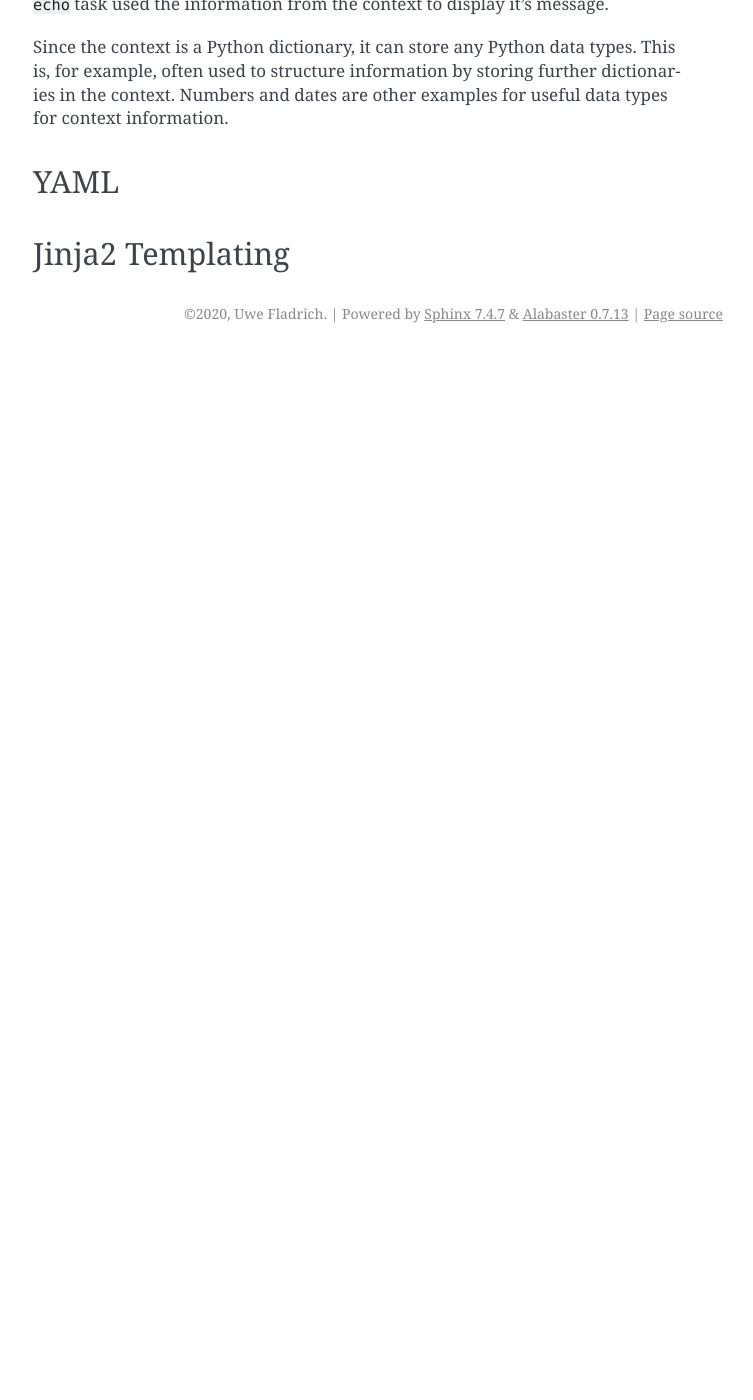
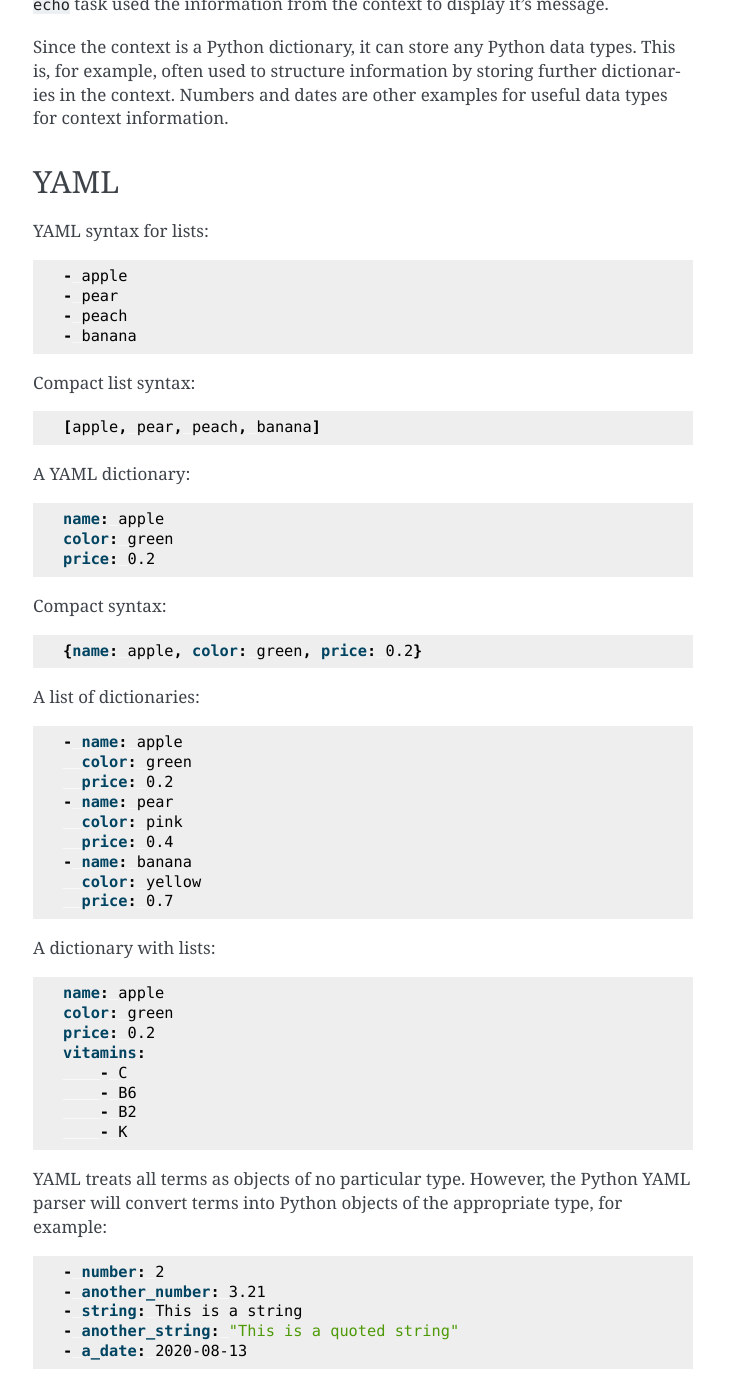
Before and after one commit to uwefladrich/scriptengine, a Sphinx documentation site: the page built from docs/sphinx/concepts.rst, in a window 1280 px wide and 1400 px high, scrolled down 1979 px. Shown: the whole window, without its empty margins (387-1140 px from the left). Built offline with Sphinx 7.4.7, drawn with Linux system fonts in a browser that asks for light colours; pages that are not in the unit, such as notebooks, are missing from menus; before the commit the page ends 2332 px from its top, so only the background shows below that.

Commit message:
Small documentation update

```diff
--- a/docs/sphinx/basic-tasks.rst
+++ b/docs/sphinx/basic-tasks.rst
@@ -3,7 +3,7 @@ Basic tasks
 
 
 Context task
------------
+------------
 
 Stores data in the ScriptEngine context.
 
--- a/docs/sphinx/concepts.rst
+++ b/docs/sphinx/concepts.rst
@@ -101,6 +101,59 @@ data types for context information.
 YAML
 ----
 
+YAML syntax for lists::
+
+    - apple
+    - pear
+    - peach
+    - banana
+
+Compact list syntax::
+
+    [apple, pear, peach, banana]
+
+A YAML dictionary::
+
+    name: apple
+    color: green
+    price: 0.2
+
+Compact syntax::
+
+    {name: apple, color: green, price: 0.2}
+
+A list of dictionaries::
+
+    - name: apple
+      color: green
+      price: 0.2
+    - name: pear
+      color: pink
+      price: 0.4
+    - name: banana
+      color: yellow
+      price: 0.7
+
+A dictionary with lists::
+
+    name: apple
+    color: green
+    price: 0.2
+    vitamins:
+        - C
+        - B6
+        - B2
+        - K
+
+YAML treats all terms as objects of no particular type. However, the Python YAML
+parser will convert terms into Python objects of the appropriate type, for
+example::
+
+    - number: 2
+    - another_number: 3.21
+    - string: This is a string
+    - another_string: "This is a quoted string"
+    - a_date: 2020-08-13
 
 Jinja2 Templating
 -----------------
```
Also changed, not shown: docs/sphinx/scripts.rst (+40 -2 lines).
